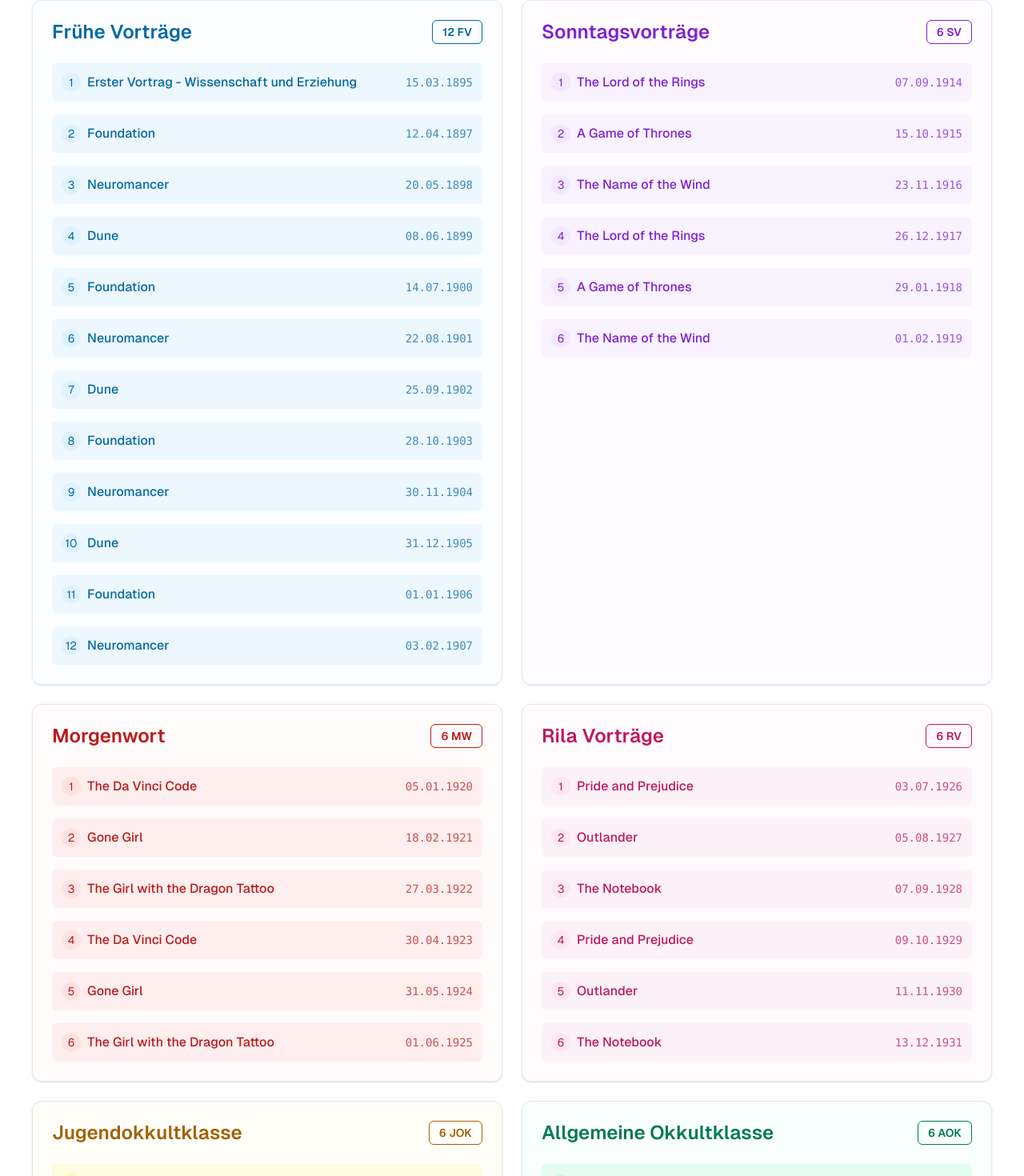
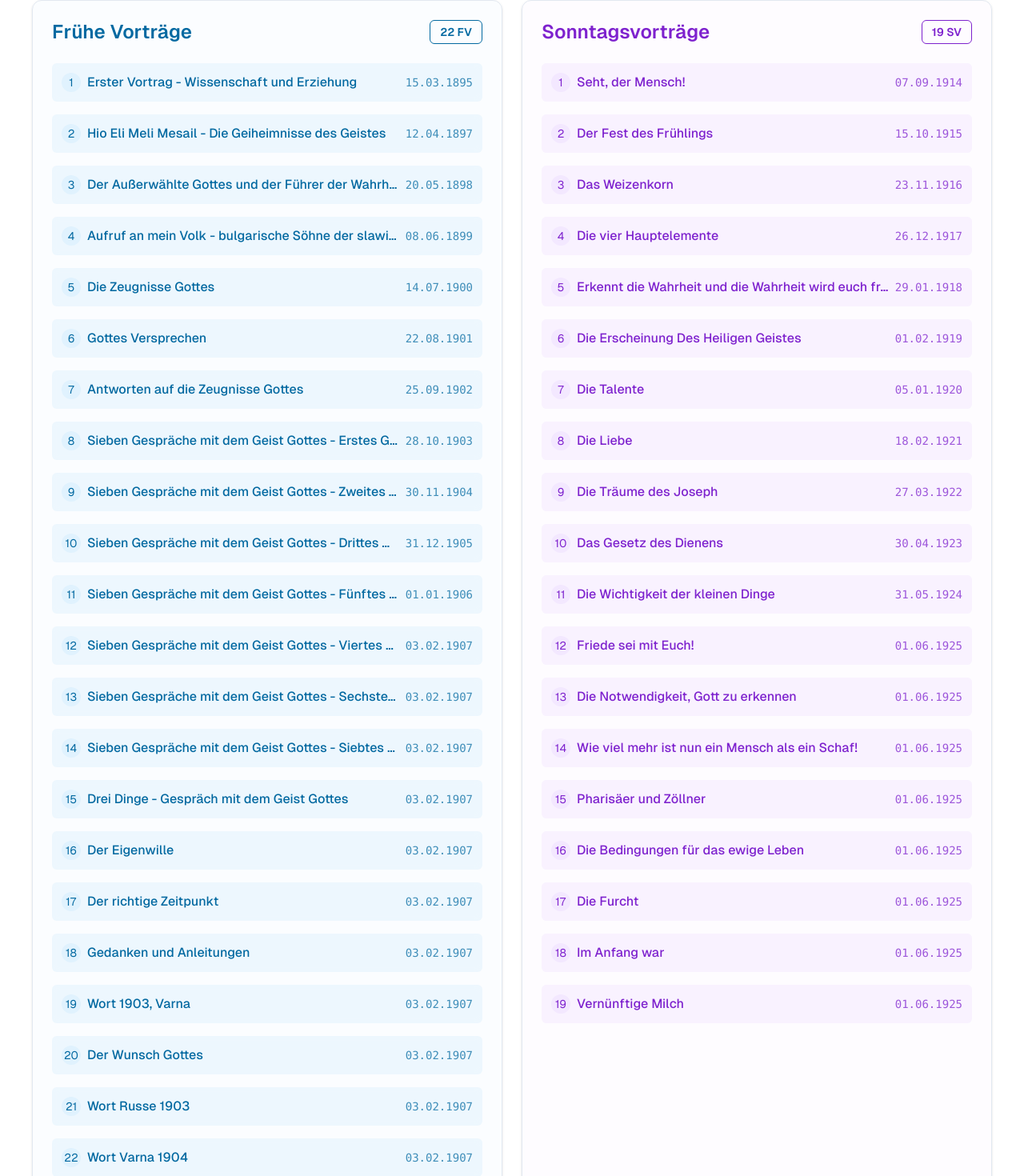
Before and after one commit to mkireva/beinsa-project, a Next.js app: page /home in a window 1280 px wide. Shown: the part 251-1721 px from the top of the page at 80% size. Built offline with nearby package versions, Linux system fonts and the light colour scheme.

Commit message:
fix: home page

```diff
--- a/package.json
+++ b/package.json
@@ -19,6 +19,7 @@
     "@radix-ui/react-separator": "^1.1.0",
     "@radix-ui/react-slot": "^1.1.0",
     "@radix-ui/react-switch": "^1.1.1",
+    "@radix-ui/react-tabs": "^1.1.1",
     "@types/date-fns": "^2.6.3",
     "@vercel/analytics": "^1.3.2",
     "class-variance-authority": "^0.7.0",
--- a/src/app/(rs)/home/components/DashboardHeader.tsx
+++ b/src/app/(rs)/home/components/DashboardHeader.tsx
@@ -55,10 +55,10 @@
                 <SelectValue placeholder="Sort by" />
               </SelectTrigger>
               <SelectContent className="bg-white dark:bg-slate-900 border-slate-200 dark:border-slate-700">
-                <SelectItem value="newest">Newest First</SelectItem>
-                <SelectItem value="oldest">Oldest First</SelectItem>
-                <SelectItem value="title-asc">Title A-Z</SelectItem>
-                <SelectItem value="title-desc">Title Z-A</SelectItem>
+                <SelectItem value="newest">Neueste</SelectItem>
+                <SelectItem value="oldest">Älteste</SelectItem>
+                <SelectItem value="title-asc">Titel A-Z</SelectItem>
+                <SelectItem value="title-desc">Titel Z-A</SelectItem>
               </SelectContent>
             </Select>
           </div>
--- a/src/app/(rs)/home/page.tsx
+++ b/src/app/(rs)/home/page.tsx
@@ -10,42 +10,58 @@
       title: "Erster Vortrag - Wissenschaft und Erziehung",
       year: { year: 1895, month: 3, day: 15 },
     },
-    { title: "Foundation", year: { year: 1897, month: 4, day: 12 } },
-    { title: "Neuromancer", year: { year: 1898, month: 5, day: 20 } },
-    { title: "Dune", year: { year: 1899, month: 6, day: 8 } },
-    { title: "Foundation", year: { year: 1900, month: 7, day: 14 } },
-    { title: "Neuromancer", year: { year: 1901, month: 8, day: 22 } },
-    { title: "Dune", year: { year: 1902, month: 9, day: 25 } },
-    { title: "Foundation", year: { year: 1903, month: 10, day: 28 } },
-    { title: "Neuromancer", year: { year: 1904, month: 11, day: 30 } },
-    { title: "Dune", year: { year: 1905, month: 12, day: 31 } },
-    { title: "Foundation", year: { year: 1906, month: 1, day: 1 } },
-    { title: "Neuromancer", year: { year: 1907, month: 2, day: 3 } },
+    { title: "Hio Eli Meli Mesail - Die Geiheimnisse des Geistes", year: { year: 1897, month: 4, day: 12 } },
+    { title: "Der Außerwählte Gottes und der Führer der Wahrhheit", year: { year: 1898, month: 5, day: 20 } },
+    { title: "Aufruf an mein Volk - bulgarische Söhne der slawischen Familie", year: { year: 1899, month: 6, day: 8 } },
+    { title: "Die Zeugnisse Gottes", year: { year: 1900, month: 7, day: 14 } },
+    { title: "Gottes Versprechen", year: { year: 1901, month: 8, day: 22 } },
+    { title: "Antworten auf die Zeugnisse Gottes", year: { year: 1902, month: 9, day: 25 } },
+    { title: "Sieben Gespräche mit dem Geist Gottes - Erstes Gespräch - Anleitung", year: { year: 1903, month: 10, day: 28 } },
+    { title: "Sieben Gespräche mit dem Geist Gottes - Zweites Gespräch - Das Herz und Gott", year: { year: 1904, month: 11, day: 30 } },
+    { title: "Sieben Gespräche mit dem Geist Gottes - Drittes Gespräch - Nahrung und Wort", year: { year: 1905, month: 12, day: 31 } },
+    { title: "Sieben Gespräche mit dem Geist Gottes - Fünftes Gespräch - Erhebung Geist und Seele", year: { year: 1906, month: 1, day: 1 } },
+    { title: "Sieben Gespräche mit dem Geist Gottes - Viertes Gespräch - Das Leben und die Wiedergeburt", year: { year: 1907, month: 2, day: 3 } },
+    { title: "Sieben Gespräche mit dem Geist Gottes - Sechstes Gespräch - Der Weg und die Wahrheit", year: { year: 1907, month: 2, day: 3 } },
+    { title: "Sieben Gespräche mit dem Geist Gottes - Siebtes Gespräch - Beschluss", year: { year: 1907, month: 2, day: 3 } },
+    { title: "Drei Dinge - Gespräch mit dem Geist Gottes", year: { year: 1907, month: 2, day: 3 } },
+    { title: "Der Eigenwille", year: { year: 1907, month: 2, day: 3 } },
+    { title: "Der richtige Zeitpunkt", year: { year: 1907, month: 2, day: 3 } },
+    { title: "Gedanken und Anleitungen", year: { year: 1907, month: 2, day: 3 } },
+    { title: "Wort 1903, Varna", year: { year: 1907, month: 2, day: 3 } },
+    { title: "Der Wunsch Gottes", year: { year: 1907, month: 2, day: 3 } },
+    { title: "Wort Russe 1903", year: { year: 1907, month: 2, day: 3 } },
+    { title: "Wort Varna 1904", year: { year: 1907, month: 2, day: 3 } },
+
   ],
   Sonntagsvorträge: [
-    { title: "The Lord of the Rings", year: { year: 1914, month: 9, day: 7 } },
-    { title: "A Game of Thrones", year: { year: 1915, month: 10, day: 15 } },
-    { title: "The Name of the Wind", year: { year: 1916, month: 11, day: 23 } },
+    { title: "Seht, der Mensch!", year: { year: 1914, month: 9, day: 7 } },
+    { title: "Der Fest des Frühlings", year: { year: 1915, month: 10, day: 15 } },
+    { title: "Das Weizenkorn", year: { year: 1916, month: 11, day: 23 } },
     {
-      title: "The Lord of the Rings",
+      title: "Die vier Hauptelemente",
       year: { year: 1917, month: 12, day: 26 },
     },
-    { title: "A Game of Thrones", year: { year: 1918, month: 1, day: 29 } },
-    { title: "The Name of the Wind", year: { year: 1919, month: 2, day: 1 } },
+    { title: "Erkennt die Wahrheit und die Wahrheit wird euch frei machen", year: { year: 1918, month: 1, day: 29 } },
+    { title: "Die Erscheinung Des Heiligen Geistes", year: { year: 1919, month: 2, day: 1 } },
+    { title: "Die Talente", year: { year: 1920, month: 1, day: 5 } },
+    { title: "Die Liebe", year: { year: 1921, month: 2, day: 18 } },
+    {
+      title: "Die Träume des Joseph",
+      year: { year: 1922, month: 3, day: 27 },
+    },
+    { title: "Das Gesetz des Dienens", year: { year: 1923, month: 4, day: 30 } },
+    { title: "Die Wichtigkeit der kleinen Dinge", year: { year: 1924, month: 5, day: 31 } },
+    {title: "Friede sei mit Euch!", year: { year: 1925, month: 6, day: 1 },},
+    {title: "Die Notwendigkeit, Gott zu erkennen", year: { year: 1925, month: 6, day: 1 },},
+    {title: "Wie viel mehr ist nun ein Mensch als ein Schaf!", year: { year: 1925, month: 6, day: 1 },},
+    {title: "Pharisäer und Zöllner", year: { year: 1925, month: 6, day: 1 },},
+    {title: "Die Bedingungen für das ewige Leben", year: { year: 1925, month: 6, day: 1 },},
+    {title: "Die Furcht", year: { year: 1925, month: 6, day: 1 },},
+    {title: "Im Anfang war", year: { year: 1925, month: 6, day: 1 },},
+    {title: "Vernünftige Milch", year: { year: 1925, month: 6, day: 1 },},
   ],
   Morgenwort: [
-    { title: "The Da Vinci Code", year: { year: 1920, month: 1, day: 5 } },
-    { title: "Gone Girl", year: { year: 1921, month: 2, day: 18 } },
-    {
-      title: "The Girl with the Dragon Tattoo",
-      year: { year: 1922, month: 3, day: 27 },
-    },
-    { title: "The Da Vinci Code", year: { year: 1923, month: 4, day: 30 } },
-    { title: "Gone Girl", year: { year: 1924, month: 5, day: 31 } },
-    {
-      title: "The Girl with the Dragon Tattoo",
-      year: { year: 1925, month: 6, day: 1 },
-    },
+    {title: "Vernünftige Milch", year: { year: 1925, month: 6, day: 1 },},
   ],
   "Rila Vorträge": [
     { title: "Pride and Prejudice", year: { year: 1926, month: 7, day: 3 } },
--- /dev/null
+++ b/src/components/ui/tabs.tsx
@@ -0,0 +1,55 @@
+"use client"
+
+import * as React from "react"
+import * as TabsPrimitive from "@radix-ui/react-tabs"
+
+import { cn } from "@/lib/utils"
+
+const Tabs = TabsPrimitive.Root
+
+const TabsList = React.forwardRef<
+  React.ElementRef<typeof TabsPrimitive.List>,
+  React.ComponentPropsWithoutRef<typeof TabsPrimitive.List>
+>(({ className, ...props }, ref) => (
+  <TabsPrimitive.List
+    ref={ref}
+    className={cn(
+      "inline-flex h-9 items-center justify-center rounded-lg bg-muted p-1 text-muted-foreground",
+      className
+    )}
+    {...props}
+  />
+))
+TabsList.displayName = TabsPrimitive.List.displayName
+
+const TabsTrigger = React.forwardRef<
+  React.ElementRef<typeof TabsPrimitive.Trigger>,
+  React.ComponentPropsWithoutRef<typeof TabsPrimitive.Trigger>
+>(({ className, ...props }, ref) => (
+  <TabsPrimitive.Trigger
+    ref={ref}
+    className={cn(
+      "inline-flex items-center justify-center whitespace-nowrap rounded-md px-3 py-1 text-sm font-medium ring-offset-background transition-all focus-visible:outline-none focus-visible:ring-2 focus-visible:ring-ring focus-visible:ring-offset-2 disabled:pointer-events-none disabled:opacity-50 data-[state=active]:bg-background data-[state=active]:text-foreground data-[state=active]:shadow",
+      className
+    )}
+    {...props}
+  />
+))
+TabsTrigger.displayName = TabsPrimitive.Trigger.displayName
+
+const TabsContent = React.forwardRef<
+  React.ElementRef<typeof TabsPrimitive.Content>,
+  React.ComponentPropsWithoutRef<typeof TabsPrimitive.Content>
+>(({ className, ...props }, ref) => (
+  <TabsPrimitive.Content
+    ref={ref}
+    className={cn(
+      "mt-2 ring-offset-background focus-visible:outline-none focus-visible:ring-2 focus-visible:ring-ring focus-visible:ring-offset-2",
+      className
+    )}
+    {...props}
+  />
+))
+TabsContent.displayName = TabsPrimitive.Content.displayName
+
+export { Tabs, TabsList, TabsTrigger, TabsContent }
```
Also changed, not shown: 1 other file (tests, documents, lock files or other folders).
